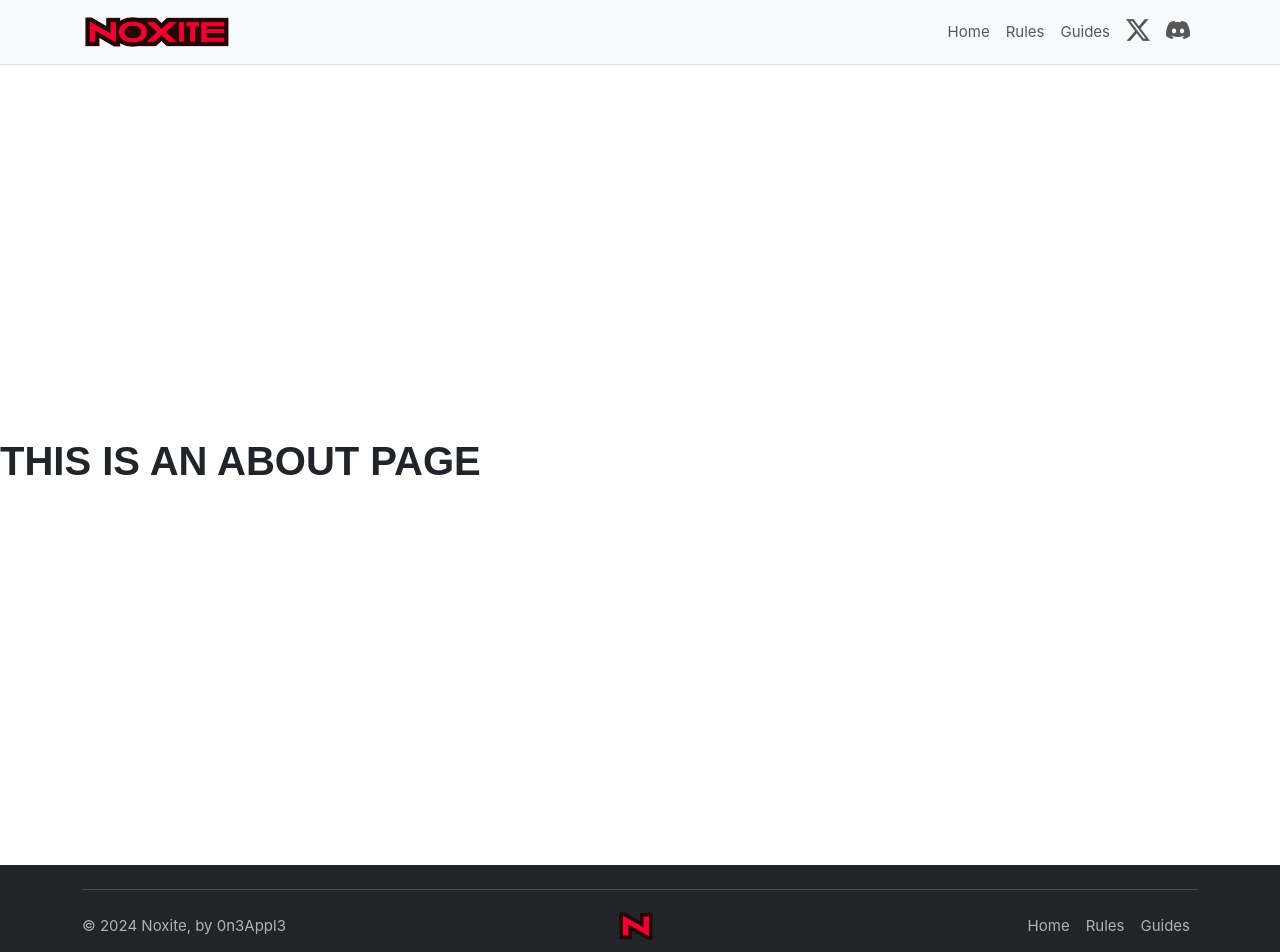
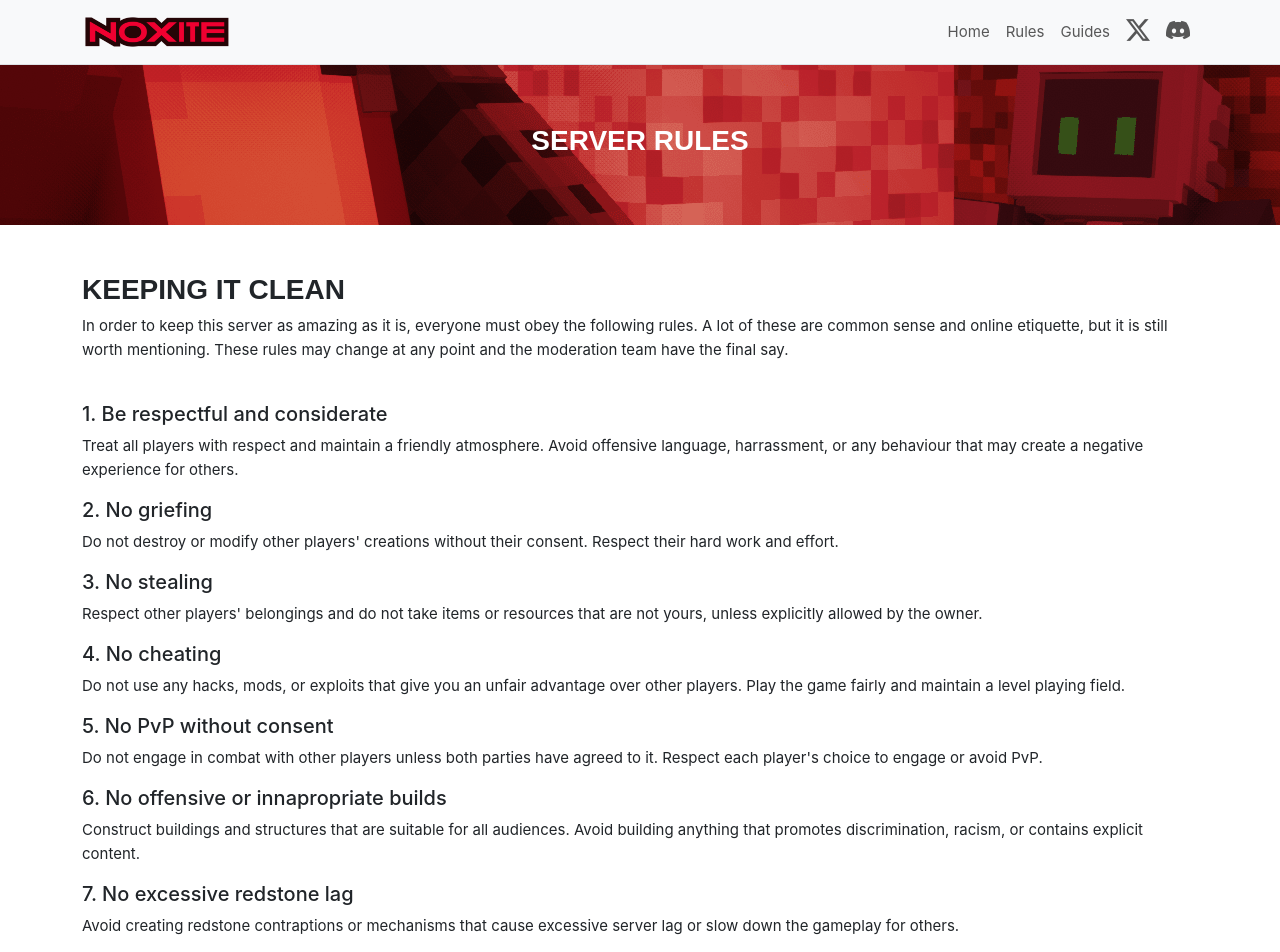
Before and after one commit to 0n3Appl3/noxite-website, a Vue app: page /rules in a window 1280 px wide. Shown: the top 952 px of the page. Built offline with nearby package versions, Linux system fonts and the light colour scheme; a web font is replaced by a local one.

Commit message:
Created rules and guides page
Guides page is still work in progress.

```diff
--- a/src/assets/main.css
+++ b/src/assets/main.css
@@ -51,11 +51,18 @@ button.accordion-button:focus {
   box-shadow: 0 0 0 0 rgba(0, 0, 0, 0) !important;
 }
 
-.bg {
+.bg, .bg-alt {
   background-position: center;
   width: 100%;
+  overflow: hidden;
+}
+
+.bg {
   height: 80vh;
-  overflow: hidden;
+}
+
+.bg-alt {
+  height: 20vh;
 }
 
 .grayscale {
@@ -81,6 +88,10 @@ button.accordion-button:focus {
   filter: brightness(80%);
 }
 
+.page-full-height {
+  min-height: 90vh;
+}
+
 .noxite-button {
   font-family: "anisette-std", sans-serif;
   font-weight: 700;
--- /dev/null
+++ b/src/components/StyledHeading.vue
@@ -0,0 +1,22 @@
+<script setup>
+defineProps({
+    title: String,
+    background: String,
+})
+</script>
+
+<template>
+<div class="overlay-container">
+    <div class="bg-alt" v-bind:style="{ backgroundImage: 'url(' + background + ')' }"></div>
+    <div class="bg-alt overlay red py-5 h-100"></div>
+    <div class="bg-alt overlay">
+        <div class="container py-5 h-100">
+            <div class="d-flex h-100 justify-content-center align-items-center">
+                <div class="text-white">
+                    <h3>{{ title }}</h3>
+                </div>
+            </div>
+        </div>
+    </div>
+</div>
+</template>
--- a/src/router/index.js
+++ b/src/router/index.js
@@ -12,12 +12,12 @@ const router = createRouter({
     {
       path: '/rules',
       name: 'rules',
-      component: () => import('../views/AboutView.vue')
+      component: () => import('../views/RulesView.vue')
     },
     {
       path: '/guides',
       name: 'guides',
-      component: () => import('../views/AboutView.vue')
+      component: () => import('../views/GuidesView.vue')
     },
   ]
 })
--- /dev/null
+++ b/src/views/GuidesView.vue
@@ -0,0 +1,33 @@
+<script setup>
+import StyledHeading from '../components/StyledHeading.vue'
+</script>
+
+<template>
+<main class="page-full-height">
+    <StyledHeading title="Player Guides" background="./src/assets/thing_1.png" />
+    <div class="container-sm py-5">
+        <div class="row">
+            <h4>Topics</h4>
+            <div class="col-2 me-3 border-end">
+                <ul class="list-group list-group-flush me-3">
+                    <li class="list-group-item">Land Claiming</li>
+                    <li class="list-group-item">Chest Shop</li>
+                    <li class="list-group-item">Homes</li>
+                    <li class="list-group-item">Waypoints</li>
+                    <li class="list-group-item">Teleportation</li>
+                </ul>
+            </div>
+            <div class="col">
+                <h5>Land Claiming</h5>
+                <p>test</p>
+                <h5>Land Claiming</h5>
+                <p>test</p>
+                <h5>Land Claiming</h5>
+                <p>test</p>
+                <h5>Land Claiming</h5>
+                <p>test</p>
+            </div>
+        </div>
+    </div>
+</main>
+</template>
--- a/src/views/HomeView.vue
+++ b/src/views/HomeView.vue
@@ -111,6 +111,7 @@ document.addEventListener('scroll', () => {
 	website="https://discord.gg/xnyMD2r"
 	buttonText="Join Discord"
 />
+<main>
 	<div class="container py-5">
 		<h2>About Noxite</h2>
 		<br>
@@ -148,6 +149,7 @@ document.addEventListener('scroll', () => {
 			</div>
 		</div>
 	</div>
+</main>
 <CallToAction
 	title="Learn about our custom plugins"
 	description="All of Noxite's core plugins are custom-made and you can read all about it here."
--- /dev/null
+++ b/src/views/RulesView.vue
@@ -0,0 +1,76 @@
+<script setup>
+import StyledHeading from '../components/StyledHeading.vue'
+
+const rules = [
+    {
+        id: 1,
+        title: 'Be respectful and considerate',
+        description: 'Treat all players with respect and maintain a friendly atmosphere. Avoid offensive language, harrassment, or any behaviour that may create a negative experience for others.',
+    },
+    {
+        id: 2,
+        title: 'No griefing',
+        description: 'Do not destroy or modify other players\' creations without their consent. Respect their hard work and effort.',
+    },
+    {
+        id: 3,
+        title: 'No stealing',
+        description: 'Respect other players\' belongings and do not take items or resources that are not yours, unless explicitly allowed by the owner.',
+    },
+    {
+        id: 4,
+        title: 'No cheating',
+        description: 'Do not use any hacks, mods, or exploits that give you an unfair advantage over other players. Play the game fairly and maintain a level playing field.',
+    },
+    {
+        id: 5,
+        title: 'No PvP without consent',
+        description: 'Do not engage in combat with other players unless both parties have agreed to it. Respect each player\'s choice to engage or avoid PvP.',
+    },
+    {
+        id: 6,
+        title: 'No offensive or innapropriate builds',
+        description: 'Construct buildings and structures that are suitable for all audiences. Avoid building anything that promotes discrimination, racism, or contains explicit content.',
+    },
+    {
+        id: 7,
+        title: 'No excessive redstone lag',
+        description: 'Avoid creating redstone contraptions or mechanisms that cause excessive server lag or slow down the gameplay for others.',
+    },
+    {
+        id: 8,
+        title: 'No unauthorised mods to your game client',
+        description: 'Only use approved mods, texture packs, or resource packs that are allowed by the owner. Do not install or use any unauthorised software that may compromise the server or other players\' experiences. If you have any doubts, please contact 0n3Appl3.',
+    },
+    {
+        id: 9,
+        title: 'No spamming or advertising',
+        description: 'Avoid excessive messaging, spamming, or advertising unrelated content in the chat. Keep the chat clean and relevant to the gameplay.',
+    },
+    {
+        id: 10,
+        title: 'Follow staff instructions',
+        description: 'Respect and comply with the instructions given by server staff and administrators. They are responsible for maintaining a fair and enjoyable environment for all players.',
+    },
+    {
+        id: 11,
+        title: 'Report any issues',
+        description: 'If you encounter any bugs, glitches, or rule violations, report them to the server staff or administrators promptly. Help create a better gaming experience for everyone.',
+    },
+]
+</script>
+
+<template>
+<main class="page-full-height">
+    <StyledHeading title="Server Rules" background="./src/assets/thing_5.png" />
+    <div class="container-sm py-5">
+        <h3>Keeping it clean</h3>
+        <p>In order to keep this server as amazing as it is, everyone must obey the following rules. A lot of these are common sense and online etiquette, but it is still worth mentioning. These rules may change at any point and the moderation team have the final say.</p>
+        <br>
+        <div v-for="rule in rules" :key="rule.id">
+            <h5>{{ rule.id }}. {{ rule.title }}</h5>
+            <p>{{ rule.description }}</p>
+        </div>
+    </div>
+</main>
+</template>
```
Lines whose indentation alone changed are shown as unchanged.
